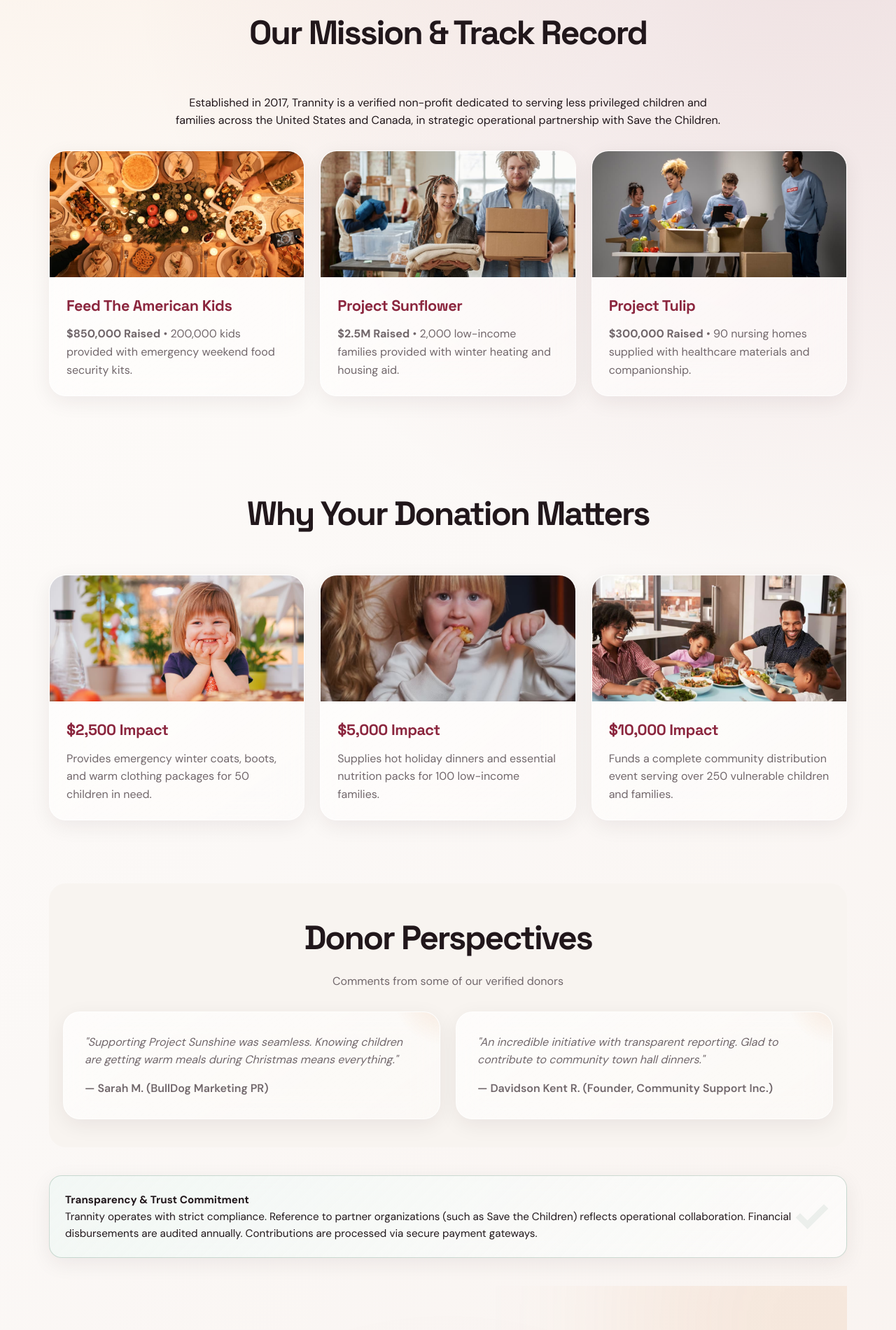
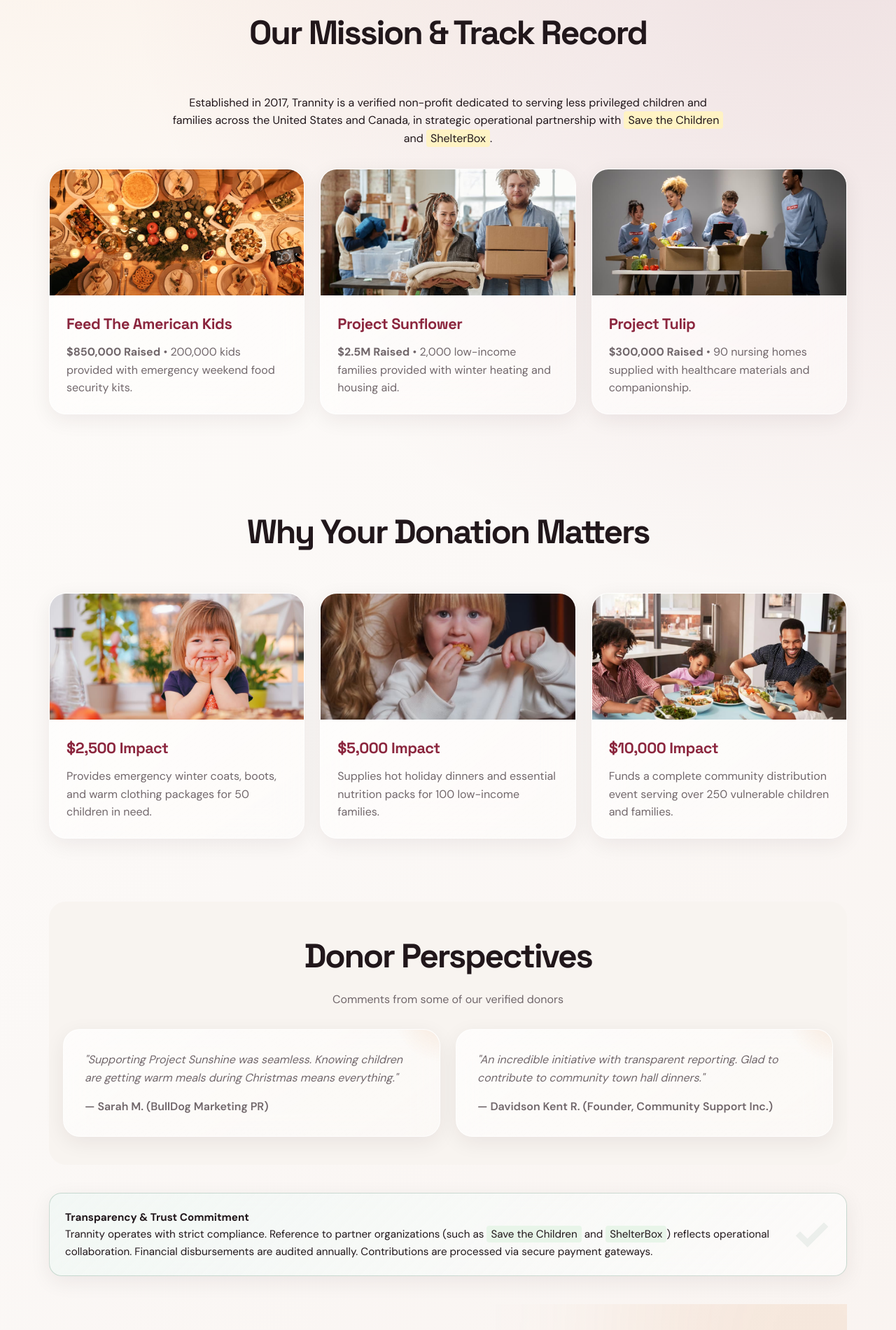
Before and after one commit to ophirstack-hash/project-sunshine, a website: page public/index.html in a window 1280 px wide. Shown: the part 860-2760 px from the top of the page at 70% size. Drawn offline with Linux system fonts and the light colour scheme; no server answers.

Commit message:
Add files via upload

```diff
--- a/public/index.html
+++ b/public/index.html
@@ -81,7 +81,7 @@
     <section id="our-story" style="padding: 40px 0; border-top: 1px solid var(--border-color);">
       <h2 class="section-title">Our Mission & Track Record</h2>
       <p style="max-width: 800px; margin: 0 auto 30px auto; text-align: center;">
-        Established in 2017, Trannity is a verified non-profit dedicated to serving less privileged children and families across the United States and Canada, in strategic operational partnership with Save the Children.
+        Established in 2017, Trannity is a verified non-profit dedicated to serving less privileged children and families across the United States and Canada, in strategic operational partnership with <mark style="background-color: #FFF3C4; padding: 2px 6px; border-radius: 4px; color: inherit;">Save the Children</mark> and <mark style="background-color: #FFF3C4; padding: 2px 6px; border-radius: 4px; color: inherit;">ShelterBox</mark>.
       </p>
 
       <div class="cards-grid">
@@ -173,10 +173,11 @@
       </div>
     </section>
 
+
     <!-- Trust / Compliance Disclaimer -->
     <div class="trust-box">
       <h4> Transparency & Trust Commitment</h4>
-      <p>Trannity operates with strict compliance. Reference to partner organizations (such as Save the Children) reflects operational collaboration. Financial disbursements are audited annually. Contributions are processed via secure payment gateways.</p>
+      <p>Trannity operates with strict compliance. Reference to partner organizations (such as <mark style="background-color: #E8F5E9; padding: 2px 6px; border-radius: 4px; color: inherit;">Save the Children</mark> and <mark style="background-color: #E8F5E9; padding: 2px 6px; border-radius: 4px; color: inherit;">ShelterBox</mark>) reflects operational collaboration. Financial disbursements are audited annually. Contributions are processed via secure payment gateways.</p>
     </div>
 
 
```
